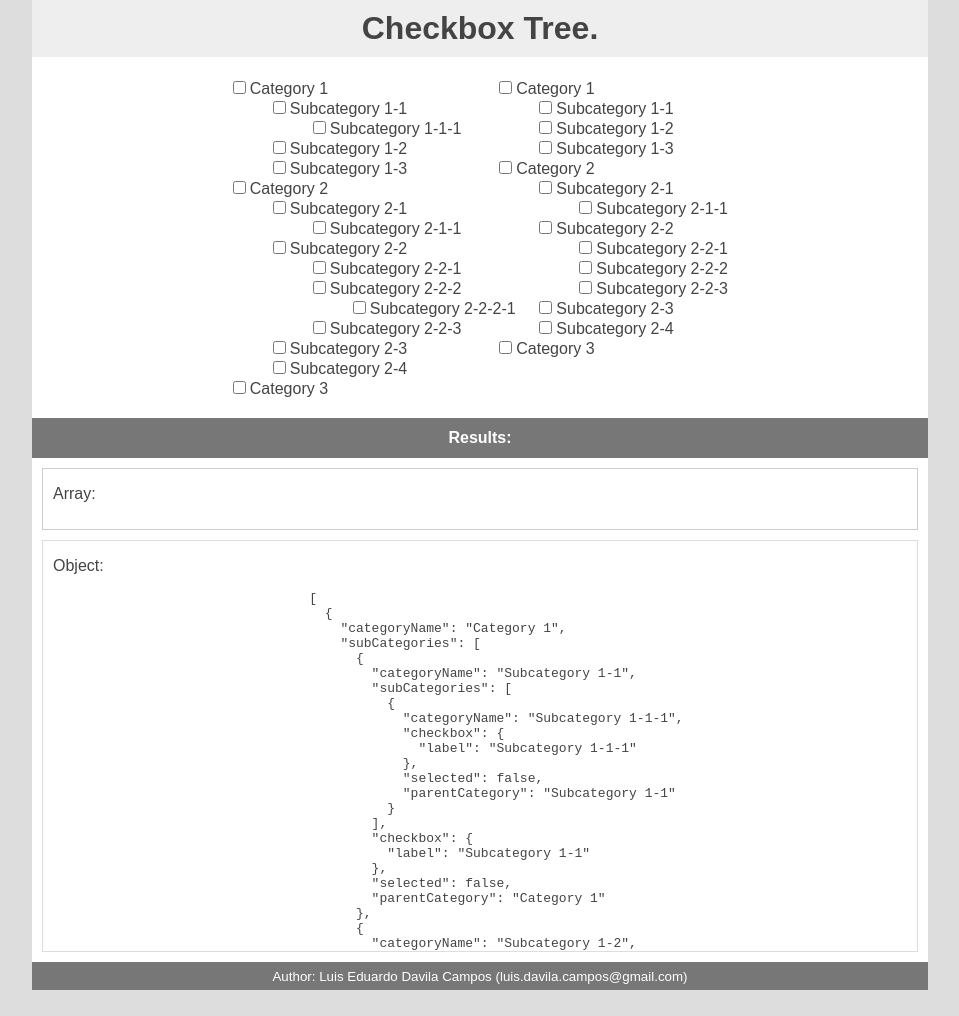
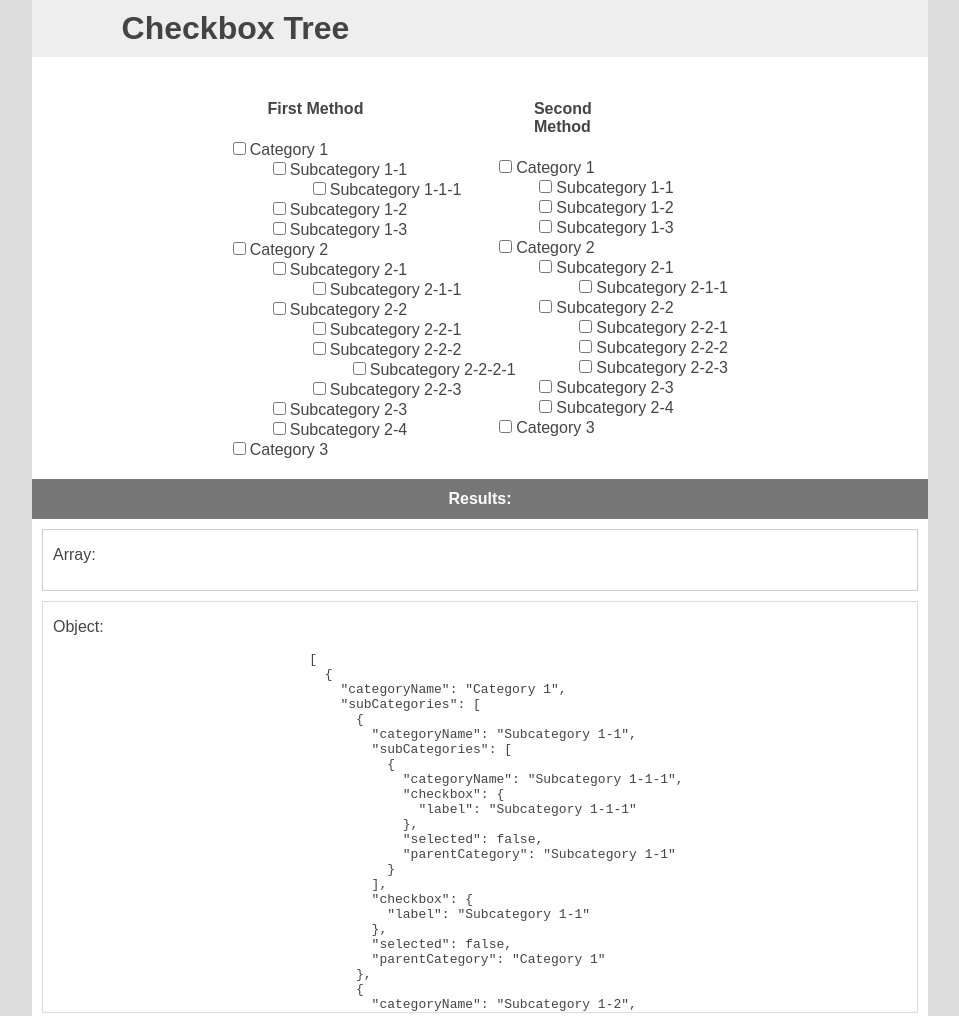
Before and after one commit to xXSentryBotXx/checkbox-tree, a website: page index.html in a window 1280 px wide. Shown: the top 1016 px of the page, without its empty margins (160-1119 px from the left). Before the commit the page ends 995 px from the top, so only its background shows below. Drawn offline with Linux system fonts and the light colour scheme.

Commit message:
Added more style for the example.

```diff
--- a/css/style.css
+++ b/css/style.css
@@ -14,6 +14,7 @@ input:checked + label {
 
 input + label:hover, input:hover + label {
 	background: #999;
+	color: #ddd;
 }
 
 label {
@@ -33,6 +34,11 @@ ul {
 	list-style-type: none;
 }
 
+.tree-header {
+	width: 40%;
+	margin: auto;
+}
+
 .result-header {
 	padding: 1px;
 	margin-top: 15px;
@@ -47,9 +53,13 @@ ul {
 }
 
 .header {
-	text-align: center;
+	text-align: left;
 	background: #eee;
 	height: auto;
+}
+
+.header h1 {
+	padding-left: 10%;
 }
 
 .content {
--- a/index.html
+++ b/index.html
@@ -8,13 +8,19 @@
 <body>
 	<div class="content">
 		<div class="header">
-			<h1>Checkbox Tree.</h1>
+			<h1>Checkbox Tree</h1>
 		</div>
 		<div class="body">
 			<div class="trees">
 				<div id="first-tree" class="tree-plugin">
+					<div class="tree-header">
+						<h4>First Method</h4>
+					</div>
 				</div>
 				<div id="second-tree" class="tree-plugin">
+					<div class="tree-header">
+						<h4>Second Method</h4>
+					</div>
 				</div>
 			</div>
 			<div id="plugin-results">
```
